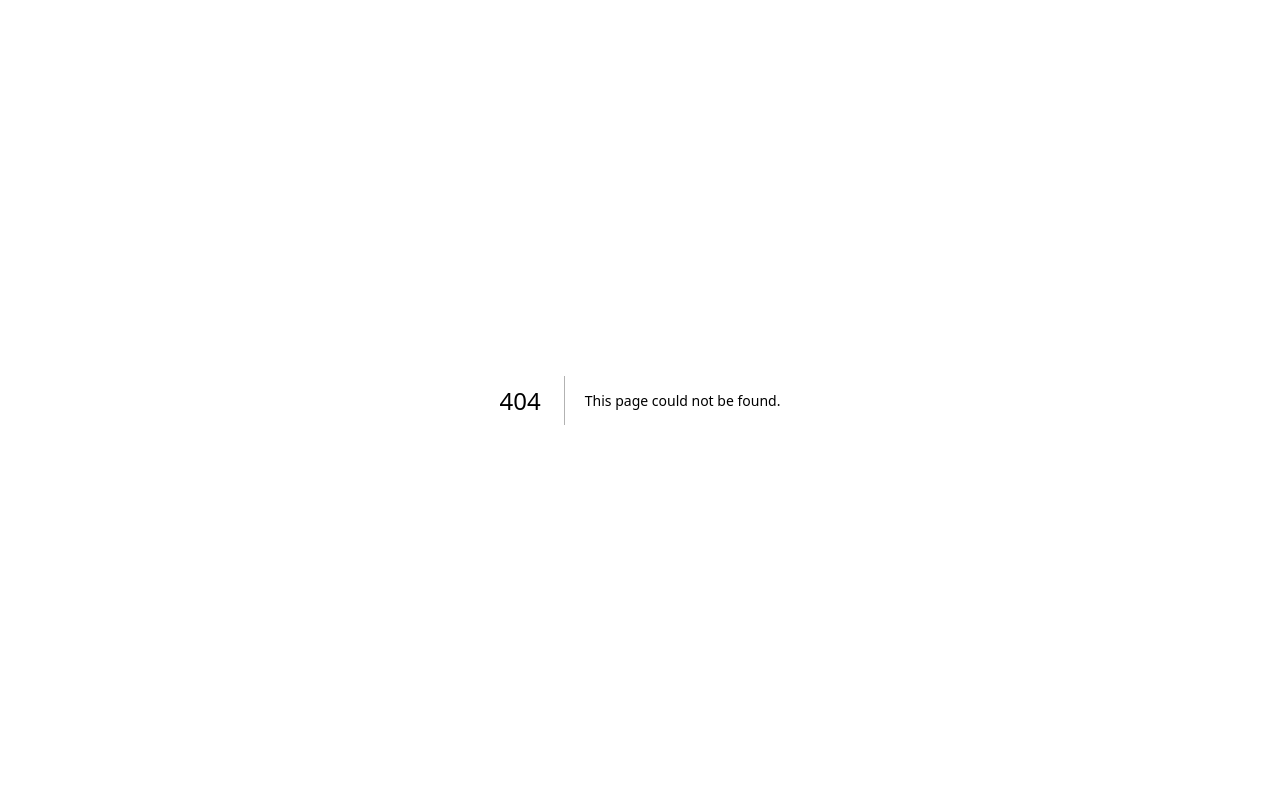
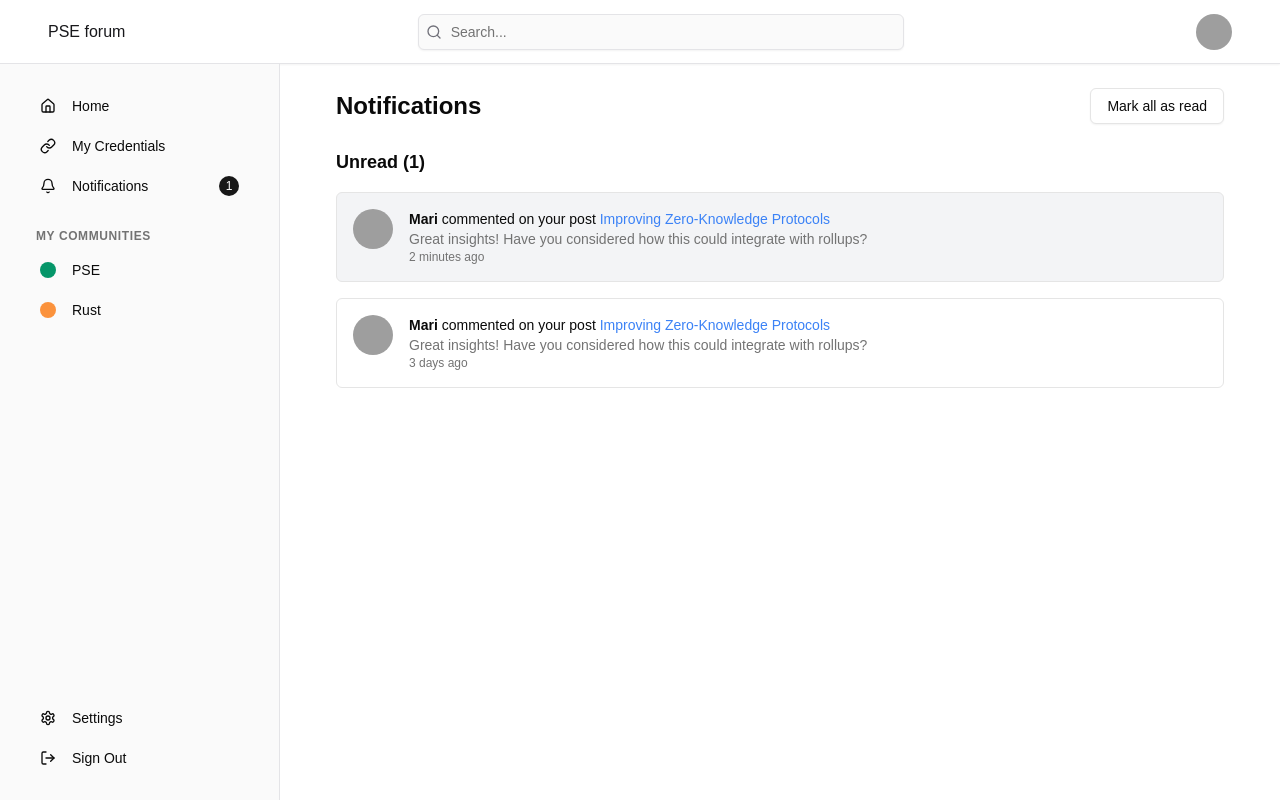
Before and after one commit to aguzmant103/pse-forum-v0, a Next.js app: page /notifications in a window 1280 px wide. Before the commit this address had no page. Built offline with nearby package versions, Linux system fonts and the light colour scheme; grey boxes are pictures that could not be loaded.

Commit message:
feat: notifications v1

```diff
--- /dev/null
+++ b/app/notifications/page.tsx
@@ -0,0 +1,72 @@
+"use client"
+
+import { LeftSidebar } from "@/components/left-sidebar"
+import { Navbar } from "@/components/navbar"
+import { Button } from "@/components/ui/button"
+import { Avatar, AvatarFallback, AvatarImage } from "@/components/ui/avatar"
+
+export default function NotificationsPage() {
+  const notifications = [
+    {
+      id: 1,
+      user: "Mari",
+      avatar: "https://example.com/avatar.jpg",
+      postTitle: "Improving Zero-Knowledge Protocols",
+      comment: "Great insights! Have you considered how this could integrate with rollups?",
+      time: "2 minutes ago",
+      unread: true,
+    },
+    {
+      id: 2,
+      user: "Mari",
+      avatar: "https://example.com/avatar.jpg",
+      postTitle: "Improving Zero-Knowledge Protocols",
+      comment: "Great insights! Have you considered how this could integrate with rollups?",
+      time: "3 days ago",
+      unread: false,
+    },
+    // Add more notifications as needed
+  ]
+
+  return (
+    <div className="min-h-screen bg-background">
+      <Navbar />
+
+      <div className="flex">
+        <LeftSidebar />
+
+        <div className="flex-1 container mx-6 py-6">
+          <div className="flex justify-between items-center mb-6">
+            <h1 className="text-2xl font-bold">Notifications</h1>
+            <Button variant="outline">Mark all as read</Button>
+          </div>
+
+          <div className="space-y-4">
+            <h2 className="text-lg font-semibold">Unread (1)</h2>
+            {notifications.map((notification) => (
+              <div
+                key={notification.id}
+                className={`flex items-start gap-4 p-4 rounded-md border ${notification.unread ? 'bg-gray-100' : 'bg-white'}`}
+              >
+                <Avatar>
+                  <AvatarImage src={notification.avatar} alt={`${notification.user}'s avatar`} />
+                  <AvatarFallback>{notification.user.charAt(0)}</AvatarFallback>
+                </Avatar>
+                <div className="flex-1">
+                  <p className="text-sm">
+                    <strong>{notification.user}</strong> commented on your post{" "}
+                    <a href="#" className="text-blue-500 hover:underline">
+                      {notification.postTitle}
+                    </a>
+                  </p>
+                  <p className="text-sm text-muted-foreground">{notification.comment}</p>
+                  <p className="text-xs text-muted-foreground">{notification.time}</p>
+                </div>
+              </div>
+            ))}
+          </div>
+        </div>
+      </div>
+    </div>
+  )
+}
```
